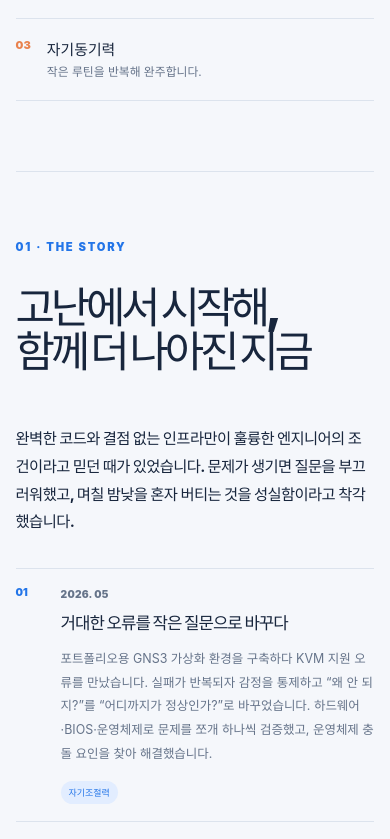
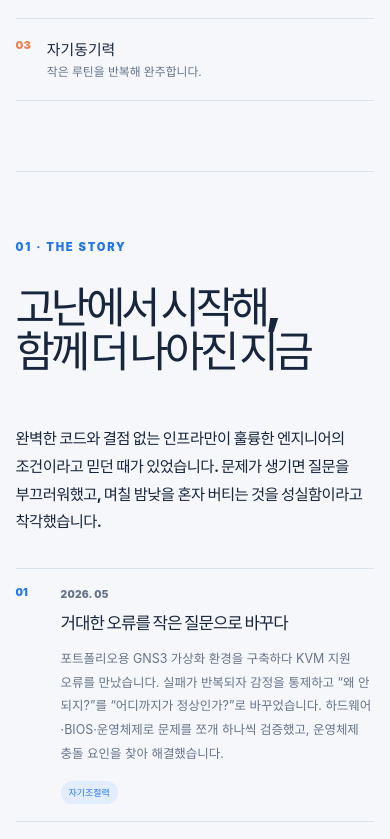
Before and after one commit to gyeonggumun/assignment-12-personal-site, a React (Vite) app: page / in a window 390 px wide. Shown: the part 1156-1995 px from the top of the page. Built offline with nearby package versions, Linux system fonts and the light colour scheme.

Commit message:
fix(스타일) : 한글 문장 줄바꿈을 어절 기준으로 개선

```diff
--- a/src/styles.css
+++ b/src/styles.css
@@ -89,6 +89,7 @@ a { color: inherit; }
 .hero-contact span { color: var(--accent); font-size: 0.62rem; letter-spacing: 0.14em; }
 .hero-contact a { color: inherit; text-underline-offset: 3px; }
 .hero-line { max-width: 640px; margin: clamp(22px, 4vw, 32px) 0 18px; color: var(--ink); font-size: clamp(1.05rem, 2.2vw, 1.7rem); font-weight: 800; letter-spacing: -0.055em; line-height: 1.5; }
+.hero-line, .hero-intro, .section-lead, .lead-paragraph, .scene-copy h3, .scene-copy p, .skill-summary strong, .skill-summary em, .evidence-pair strong, .evidence-pair p, .ritual-excerpts span, .log-summary-card h3, .log-summary-card p, .work-card h3, .work-card p, .document-card h3, .document-card p, .implementation-note strong, .implementation-note p, .steps b, .steps span { word-break: keep-all; overflow-wrap: break-word; }
 .hero-intro { max-width: 600px; margin: 0; color: var(--muted); font-size: clamp(0.86rem, 1.5vw, 0.98rem); line-height: 1.9; }
 .hero-actions { display: flex; align-items: center; gap: clamp(14px, 3vw, 22px); margin-top: clamp(24px, 4vw, 34px); }
 .hero-meta { display: flex; flex-wrap: wrap; gap: clamp(10px, 2.5vw, 18px); margin-top: clamp(34px, 6vw, 54px); color: var(--muted); font-size: clamp(0.58rem, 1vw, 0.66rem); font-weight: 900; letter-spacing: 0.12em; }
@@ -272,13 +273,13 @@ a { color: inherit; }
   .story-scene { grid-template-columns: 32px 1fr; gap: 10px 13px; }
   .story-scene time { grid-column: 2; grid-row: 1; }
   .scene-copy { grid-column: 2; }
-  .scene-copy h3, .scene-copy p { overflow-wrap: anywhere; }
+  .scene-copy h3, .scene-copy p { overflow-wrap: break-word; }
   .evidence-panel, .tool-panel { padding: 16px; }
   .evidence-pair { grid-template-columns: 1fr; gap: 1rem; padding: 17px; }
   .work-card { min-height: clamp(300px, 100vw, 390px); padding: clamp(18px, 5vw, 22px); }
   .work-card-body { right: clamp(18px, 5vw, 22px); bottom: clamp(18px, 5vw, 22px); left: clamp(18px, 5vw, 22px); }
   .work-card h3 { font-size: clamp(1.75rem, 9vw, 2.2rem); }
-  .work-card p:not(.card-kicker) { overflow-wrap: anywhere; }
+  .work-card p:not(.card-kicker) { overflow-wrap: break-word; }
   .document-card { grid-template-columns: 28px 1fr 16px; min-height: clamp(130px, 42vw, 160px); gap: 8px; }
   .document-card h3 { font-size: clamp(0.88rem, 3vw, 1rem); }
   .result-metrics { grid-template-columns: 1fr; }
```
